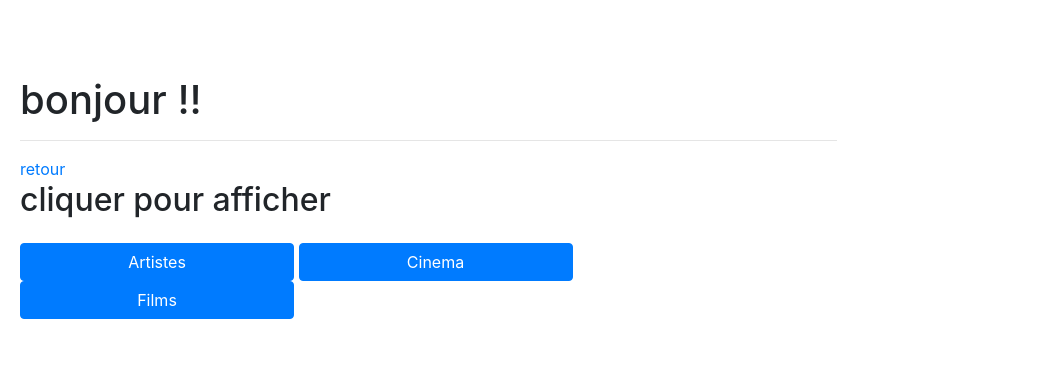
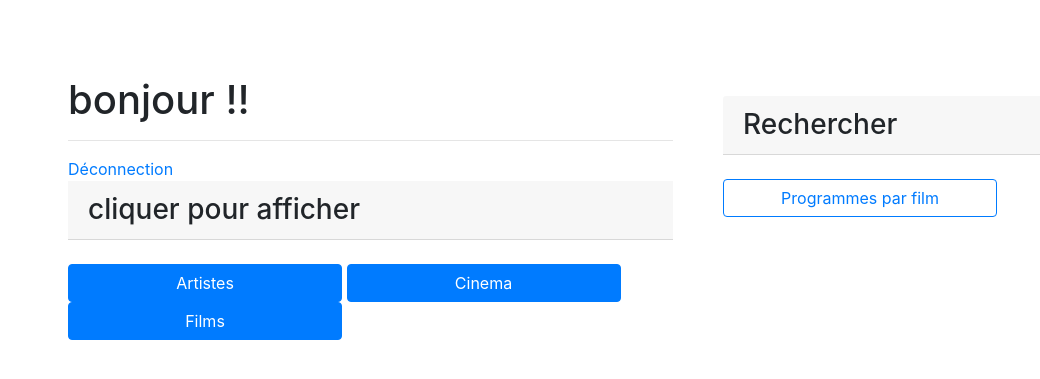
Before and after one commit to unes-94/php_training, a PHP site: page /Bonjour in a window 1280 px wide. Shown: the top 379 px of the page, without its empty margins (0-1040 px from the left). Run offline with PHP 8.4, Linux system fonts and the light colour scheme.

Commit message:
sesision add

```diff
--- a/Bonjour.php
+++ b/Bonjour.php
@@ -1,18 +1,22 @@
 <?php include "head.php"; ?>
-
+<?php session_start(); ?>
 <body>
     <div class="card-body">
         <div class="row">
-            <div class="col-md-8">
+            <div class="col-md-6 ml-5">
                 <h1>bonjour !!</h1>
                 <hr>
-                <a href="login.php">retour</a>
-                <h2 class="mb-4">cliquer pour afficher</h2>
-                <form method="POST" action="">
+                <a href="logout.php">Déconnection</a>
+                <h3 class="card-header mb-4">cliquer pour afficher</h3>
                 <a href="artiste.php"><input  class="btn btn-primary "  value="Artistes"></a>
                 <a href="cinema.php"><input  class="btn btn-primary " value="Cinema"></a>
                 <a href="films.php"><input  class="btn btn-primary " value="Films"></a>
-                </form>
+            </div>
+            <div class="card-body">
+            <div class="col-md-8">
+                <h3 class="card-header mb-4">Rechercher </h3>
+                <a href="search.php"><input  class="btn btn-outline-primary " value="Programmes par film"></a>
+            </div>
             </div>
         </div>
     </div>
--- a/login.php
+++ b/login.php
@@ -20,7 +20,9 @@
         if(strlen($username)<$length || strlen($password)<$length ){
         $msg .="saisissez plus de 3 chiffre";
         } else  {
+            session_start();
         header("Location: Bonjour.php");
+        exit();
         }
     }
 } ?>
--- a/search.php
+++ b/search.php
@@ -5,6 +5,7 @@
     <div class="row">
         <div class="col-lg-8">
             <form action="search.php" method="POST">
+            <a href="Bonjour.php">retour</a>
                 <h5 class="card-header">Liste des film disponibles</h5>
                 <div class="card-body">
                     <div class="input-group">
```
Also changed, not shown: Add_film.php (+24 -21 lines), logout.php (added, +13 -0 lines).
